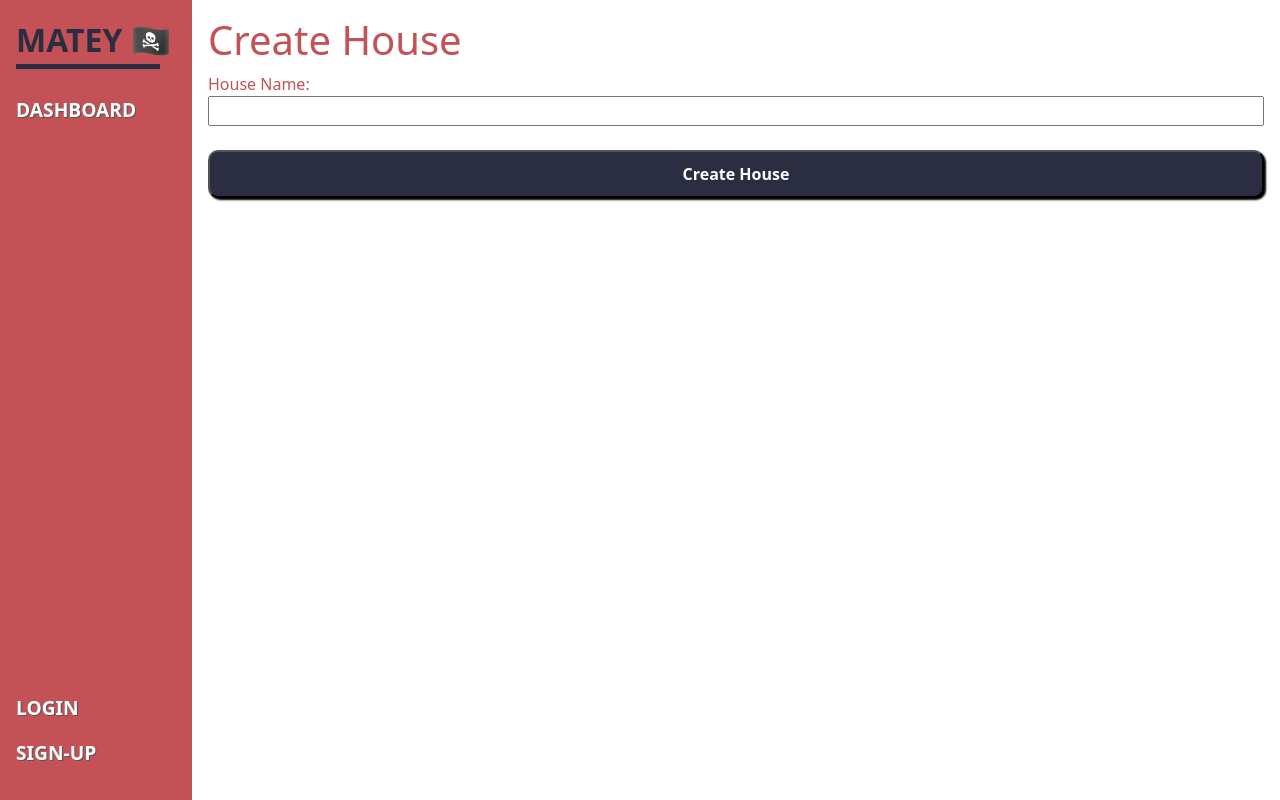
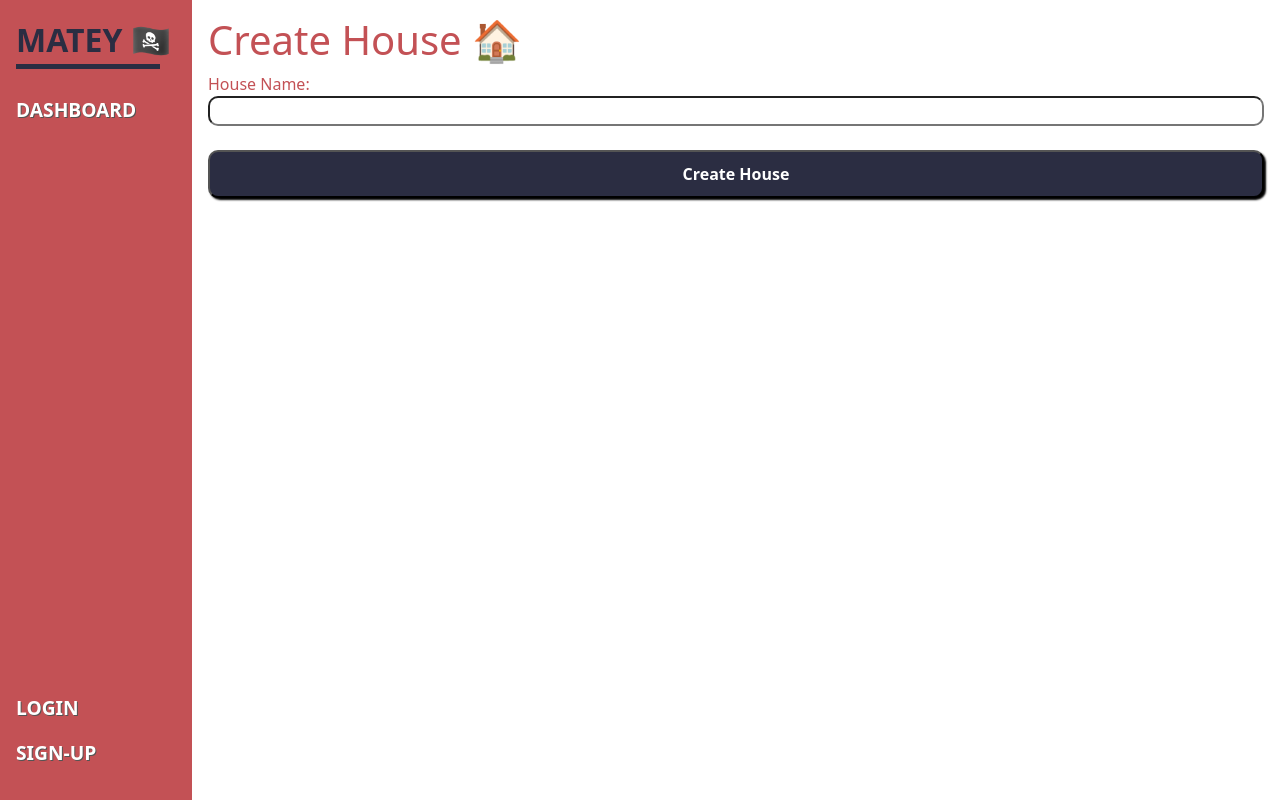
Before and after one commit to m-bocelli/matey, a Next.js app in the folder client/: page /createHouse in a window 1280 px wide. Built offline with nearby package versions, Linux system fonts and the light colour scheme; no server answers.

Commit message:
Added Icons to page headers and stylized text inputs inside of manage houses pages

```diff
--- a/client/app/aquarium/page.jsx
+++ b/client/app/aquarium/page.jsx
@@ -9,7 +9,7 @@ export default function AquariumUI() {
     const { user } = UserAuth();
     return (
         <div className={styles.container}>
-            <h1 className={styles.title}> Aquarium </h1>
+            <h1 className={styles.title}> Aquarium 🐠</h1>
             {SEACREATURES.map((item) => {
                 return (
                     <AquariumPet
--- a/client/app/createHouse/page.jsx
+++ b/client/app/createHouse/page.jsx
@@ -38,7 +38,7 @@ function createHouse(e) {
 export default function CreateHouseUI() {
     return (
         <div className={styles.container}>
-            <h1> Create House </h1>
+            <h1> Create House 🏠 </h1>
             <form id='createHouse' onSubmit={createHouse}>
                 <label>House Name:</label>
                 <input
--- a/client/app/createHouse/page.module.css
+++ b/client/app/createHouse/page.module.css
@@ -10,6 +10,7 @@
 .textInput{
     display: block;
     width: 100%;
+    border-radius: 10px;
 }
 
 .create {
--- a/client/app/joinHouse/page.jsx
+++ b/client/app/joinHouse/page.jsx
@@ -23,7 +23,7 @@ function joinHouse(e) {
 export default function JoinHouseUI() {
     return (
         <div className={styles.container}>
-            <h1> Join House </h1>
+            <h1> Join House 🏠 </h1>
             <form id='joinHouse' onSubmit={joinHouse}>
                 <label>House Key:</label>
                 <input className={styles.textInput} type='text' id='houseKey' name='houseKey'></input>
--- a/client/app/joinHouse/page.module.css
+++ b/client/app/joinHouse/page.module.css
@@ -10,6 +10,7 @@
 .textInput{
     display: block;
     width: 100%;
+    border-radius: 10px;
 }
 
 .join {
--- a/client/app/manageHouses/page.jsx
+++ b/client/app/manageHouses/page.jsx
@@ -73,7 +73,7 @@ function displayButton() {
 export default function ManageHousesUI() {
     return (
         <div className={styles.container}>
-            <h1> Manage Houses </h1>
+            <h1> Manage Houses 🏘 </h1>
             <div>{displayButton()}</div>
             <Button onClick={goToJoin}>Join House</Button>
             <Button onClick={deleteHouse}>Delete House</Button>
--- a/client/app/manageHouses/page.module.css
+++ b/client/app/manageHouses/page.module.css
@@ -20,7 +20,6 @@
 
 .delete_text {
     border-radius: 10px;
-    height: 3rem;
     min-width: 7rem;
     width: 50vw;
     margin: 2rem;
```
